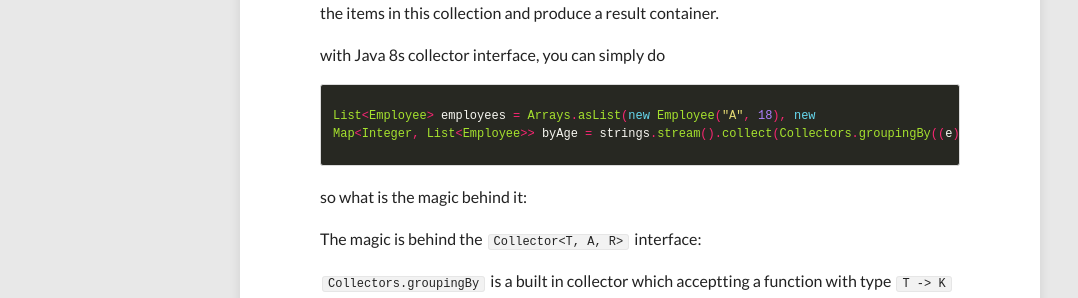
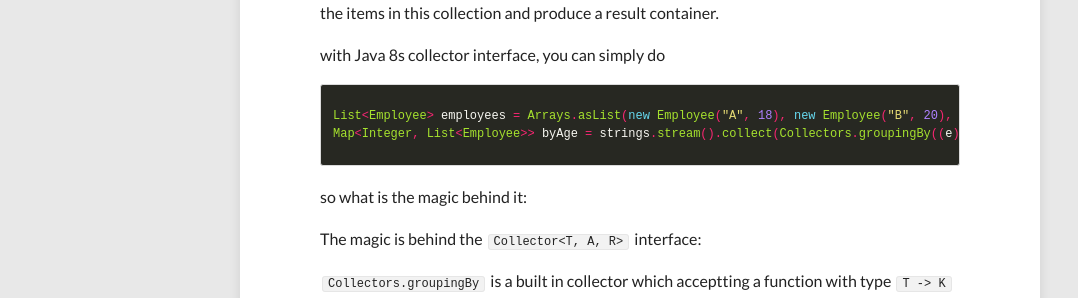
Before and after one commit to nicholasren/nicholasren.github.io, a Jekyll site: the page built from _posts/2015-02-10-fall-in-love-with-java-8-collectors.md, in a window 1280 px wide and 900 px high, scrolled down 1593 px. Shown: the part 151-449 px from the top of the window, without its empty margins (0-1078 px from the left). Built offline with Jekyll 4.4.1, drawn with Linux system fonts in a browser that asks for light colours; nearby versions of some CDN libraries; Markdown is read by kramdown in place of the engine named in the settings; comment, search, counter and statistics services are not loaded.

Commit message:
fix typo

```diff
--- a/_posts/2015-02-10-fall-in-love-with-java-8-collectors.md
+++ b/_posts/2015-02-10-fall-in-love-with-java-8-collectors.md
@@ -63,7 +63,7 @@
 
 with Java 8s collector interface, you can simply do
 {%highlight java%}
-List<Employee> employees = Arrays.asList(new Employee("A", 18), new
+List<Employee> employees = Arrays.asList(new Employee("A", 18), new Employee("B", 20), new Employee("C", 18));
 Map<Integer, List<Employee>> byAge = strings.stream().collect(Collectors.groupingBy((e) -> e.age));
 {%endhighlight%}
 
```
